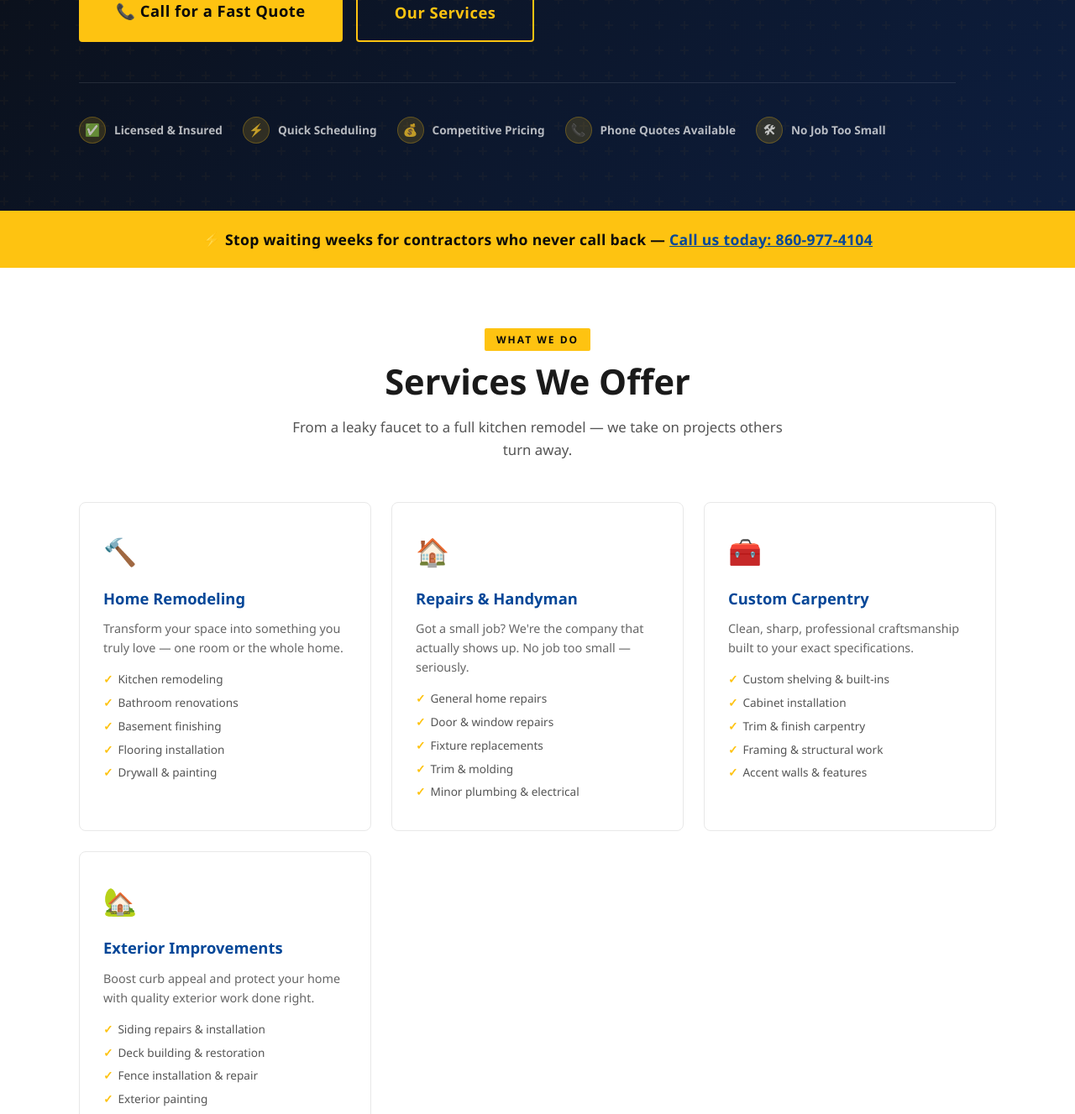
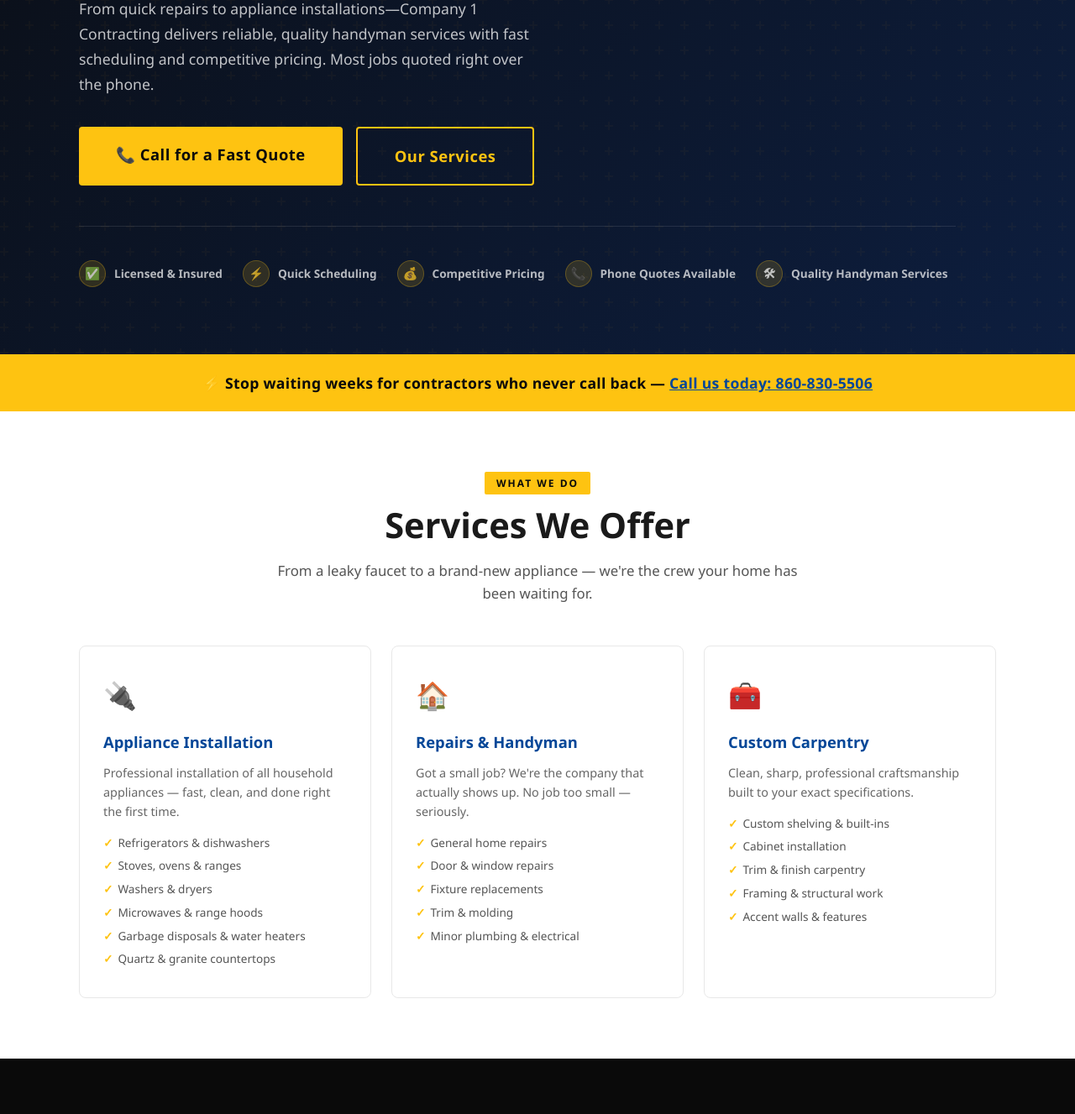
Before and after one commit to hydravideomarketing/company1contracting, a plain HTML site: page index.html in a window 1280 px wide. Shown: the part 887-2214 px from the top of the page at 84% size. Drawn offline with Linux system fonts and the light colour scheme.

Commit message:
Add files via upload

```diff
--- a/index.html
+++ b/index.html
@@ -3,8 +3,8 @@
 <head>
   <meta charset="UTF-8" />
   <meta name="viewport" content="width=device-width, initial-scale=1.0" />
-  <title>Company 1 Contracting LLC — No Job Too Small. Done Right. Done Fast.</title>
-  <meta name="description" content="Company 1 Contracting — Licensed & insured home remodeling, repairs, carpentry, and exterior work. Quick scheduling, competitive pricing, phone quotes available. Call 860-977-4104.">
+  <title>Company 1 Contracting LLC — Quality Handyman Services. Done Fast. Done Right.</title>
+  <meta name="description" content="Company 1 Contracting — Licensed & insured home remodeling, repairs, carpentry, and exterior work. Quick scheduling, competitive pricing, phone quotes available. Call 860-830-5506.">
   <link rel="stylesheet" href="styles.css" />
 </head>
 <body>
@@ -20,7 +20,7 @@
         <a href="portfolio.html">Portfolio</a>
         <a href="testimonials.html">Testimonials</a>
         <a href="contact.html">Contact</a>
-        <a href="tel:8609774104" class="nav-cta">📞 860-977-4104</a>
+        <a href="tel:8609774104" class="nav-cta">📞 860-830-5506</a>
       </div>
       <div class="hamburger" id="hamburger" onclick="toggleNav()">
         <span></span><span></span><span></span>
@@ -35,18 +35,28 @@
 
     <!-- Company name + logo lockup -->
     <div class="hero-brand">
-      <img src="logo.png" alt="Company 1 Contracting" class="hero-brand-logo" />
-      <div class="hero-brand-text">
-        <div class="hero-brand-name">Company 1 Contracting <span class="hero-brand-llc">LLC</span></div>
+      <div class="hero-brand-top">
+        <img src="logo.png" alt="Company 1 Contracting" class="hero-brand-logo" />
+        <div class="hero-brand-text">
+          <div class="hero-brand-name">Company 1 Contracting <span class="hero-brand-llc">LLC</span></div>
+        </div>
+      </div>
+      <!-- ══ VETERAN INSTALLATION PARTNERSHIP ══ -->
+      <div class="veteran-badge">
+        <img src="veteran-logo.png" alt="Veteran Installation" />
+        <div class="veteran-badge-text">
+          <span>Proud Partner</span>
+          WE WORK WITH VETERAN INSTALLATION
+        </div>
       </div>
     </div>
 
     <div class="hero-grid">
       <div>
         <div class="hero-badge">⚡ Licensed &amp; Insured · Same-Week Availability</div>
-        <h1>No Job <span>Too Small.</span><br>Done Right.<br>Done Fast.</h1>
+        <h1>Quality <span>Handyman Services</span><br>Done Fast.<br>Done Right.</h1>
         <p class="hero-sub">
-          From quick fixes to full home remodels—Company 1 Contracting delivers reliable, high-quality craftsmanship with fast scheduling and competitive pricing. Most jobs quoted right over the phone.
+          From quick repairs to appliance installations—Company 1 Contracting delivers reliable, quality handyman services with fast scheduling and competitive pricing. Most jobs quoted right over the phone.
         </p>
         <div class="hero-actions">
           <a href="tel:8609774104" class="btn btn-orange btn-lg">📞 Call for a Fast Quote</a>
@@ -58,7 +68,7 @@
           <div class="trust-item"><div class="icon">⚡</div>Quick Scheduling</div>
           <div class="trust-item"><div class="icon">💰</div>Competitive Pricing</div>
           <div class="trust-item"><div class="icon">📞</div>Phone Quotes Available</div>
-          <div class="trust-item"><div class="icon">🛠</div>No Job Too Small</div>
+          <div class="trust-item"><div class="icon">🛠</div>Quality Handyman Services</div>
         </div>
       </div>
     </div>
@@ -69,7 +79,7 @@
 <section style="background: var(--orange); padding: 20px 0;">
   <div class="container text-center">
     <p style="font-size:1.1rem; font-weight:800; color:var(--black); letter-spacing:.3px;">
-      ⚡ Stop waiting weeks for contractors who never call back — <a href="tel:8609774104" style="color:var(--blue); text-decoration:underline;">Call us today: 860-977-4104</a>
+      ⚡ Stop waiting weeks for contractors who never call back — <a href="tel:8609774104" style="color:var(--blue); text-decoration:underline;">Call us today: 860-830-5506</a>
     </p>
   </div>
 </section>
@@ -81,22 +91,23 @@
       <span class="section-tag">What We Do</span>
       <h2 class="section-title">Services We Offer</h2>
       <p class="section-sub" style="margin: 0 auto;">
-        From a leaky faucet to a full kitchen remodel — we take on projects others turn away.
+        From a leaky faucet to a brand-new appliance — we're the crew your home has been waiting for.
       </p>
     </div>
 
     <div class="services-grid">
 
       <div class="service-card">
-        <div class="service-icon">🔨</div>
-        <h3>Home Remodeling</h3>
-        <p>Transform your space into something you truly love — one room or the whole home.</p>
+        <div class="service-icon">🔌</div>
+        <h3>Appliance Installation</h3>
+        <p>Professional installation of all household appliances — fast, clean, and done right the first time.</p>
         <ul class="service-list">
-          <li>Kitchen remodeling</li>
-          <li>Bathroom renovations</li>
-          <li>Basement finishing</li>
-          <li>Flooring installation</li>
-          <li>Drywall &amp; painting</li>
+          <li>Refrigerators &amp; dishwashers</li>
+          <li>Stoves, ovens &amp; ranges</li>
+          <li>Washers &amp; dryers</li>
+          <li>Microwaves &amp; range hoods</li>
+          <li>Garbage disposals &amp; water heaters</li>
+          <li>Quartz &amp; granite countertops</li>
         </ul>
       </div>
 
@@ -126,18 +137,6 @@
         </ul>
       </div>
 
-      <div class="service-card">
-        <div class="service-icon">🏡</div>
-        <h3>Exterior Improvements</h3>
-        <p>Boost curb appeal and protect your home with quality exterior work done right.</p>
-        <ul class="service-list">
-          <li>Siding repairs &amp; installation</li>
-          <li>Deck building &amp; restoration</li>
-          <li>Fence installation &amp; repair</li>
-          <li>Exterior painting</li>
-          <li>Small roofing repairs</li>
-        </ul>
-      </div>
 
     </div>
   </div>
@@ -176,8 +175,8 @@
       <div class="why-card">
         <div class="wi">🛠</div>
         <div>
-          <h4>No Job Too Small</h4>
-          <p>Most contractors ignore the little jobs. We built our reputation on them.</p>
+          <h4>Quality Handyman Services</h4>
+          <p>Professional, reliable handyman work done fast — from quick repairs to full appliance installation.</p>
         </div>
       </div>
       <div class="why-card">
@@ -231,7 +230,7 @@
   <div class="container">
     <h2>🏠 Ready to Get Started?</h2>
     <p>That repair or upgrade you've been putting off — let's get it done quickly and the right way.</p>
-    <a href="tel:8609774104" class="cta-phone">📞 860-977-4104</a>
+    <a href="tel:8609774104" class="cta-phone">📞 860-830-5506</a>
     <br>
     <a href="tel:8609774104" class="btn btn-orange btn-lg">Call Now — Get a Fast Quote Today</a>
   </div>
@@ -243,8 +242,8 @@
     <div class="footer-grid">
       <div class="footer-brand">
         <img src="logo.png" alt="Company 1 Contracting LLC" />
-        <p>No Job Too Small. Done Right. Done Fast. Licensed &amp; insured home remodeling, repairs, and carpentry serving homeowners with quality and speed.</p>
-        <a href="tel:8609774104" class="footer-phone">📞 860-977-4104</a>
+        <p>Quality Handyman Services. Done Fast. Done Right. Licensed &amp; insured handyman services, repairs, appliance installation, and carpentry serving homeowners.</p>
+        <a href="tel:8609774104" class="footer-phone">📞 860-830-5506</a>
       </div>
       <div>
         <h4>Quick Links</h4>
@@ -269,8 +268,8 @@
       </div>
     </div>
     <div class="footer-bottom">
-      <span>© 2025 Company 1 Contracting LLC. All rights reserved.</span>
-      <span>Licensed &amp; Insured · <a href="tel:8609774104">860-977-4104</a></span>
+      <span>© 2026 Company 1 Contracting LLC. All rights reserved.</span>
+      <span>Licensed &amp; Insured · <a href="tel:8609774104">860-830-5506</a></span>
     </div>
   </div>
 </footer>
```
